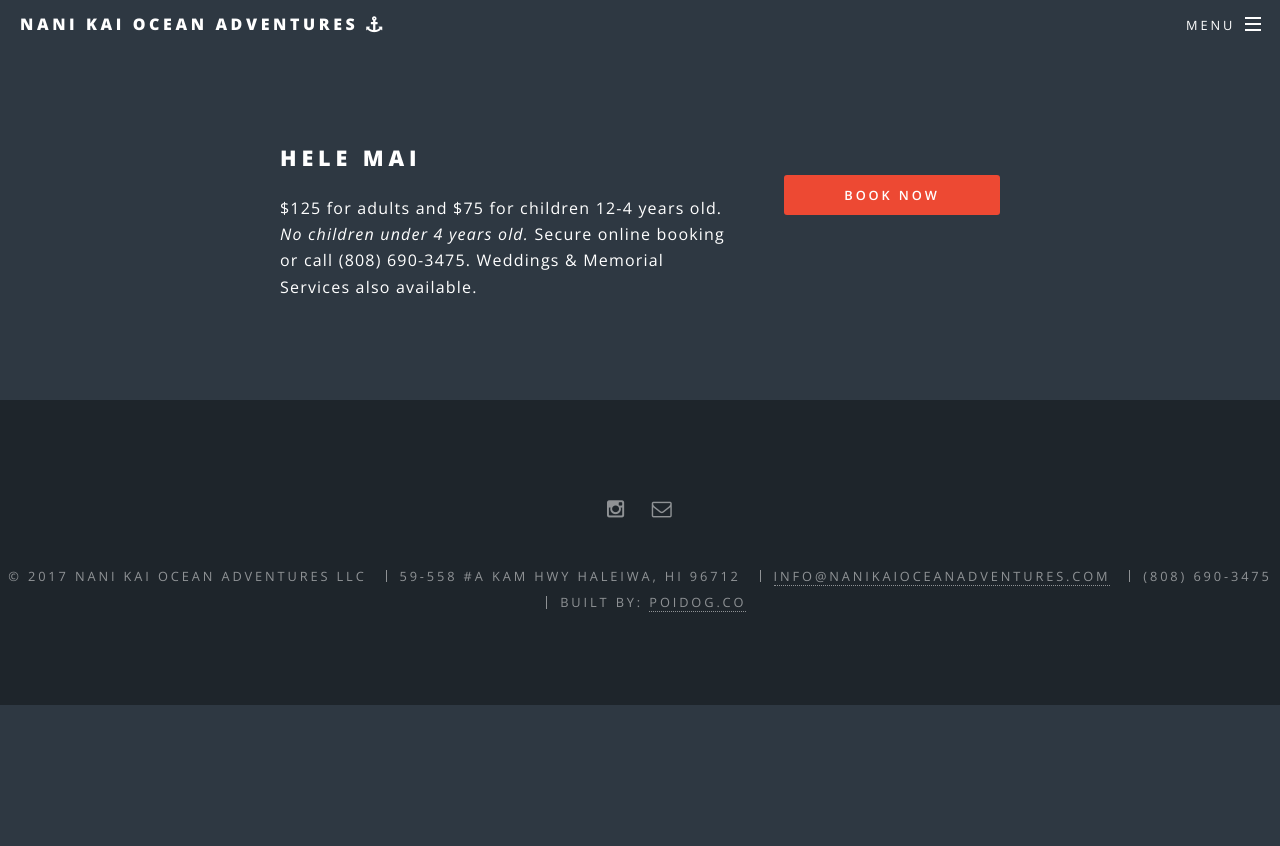
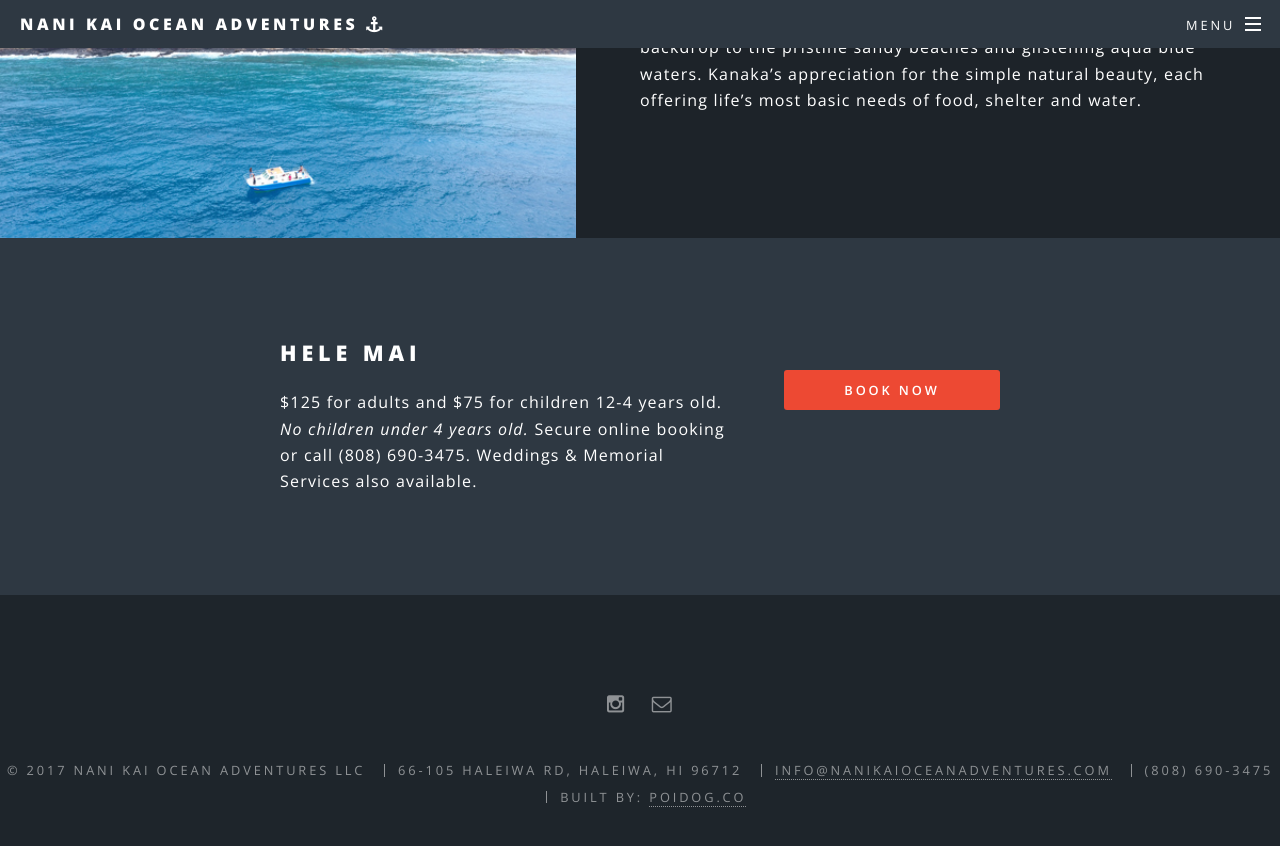
Before and after one commit to skam223/skam223.github.io, a Jekyll site: the page built from index.html, in a window 1280 px wide and 900 px high, scrolled down 4241 px. Shown: the top 846 px of the window. Built offline with Jekyll 4.4.1, drawn with Linux system fonts in a browser that asks for light colours; a script that is not in the unit is left out; before the commit the page ends 4946 px from its top, so only the background shows below that.

Commit message:
Mosquito

```diff
--- a/_includes/footer.html
+++ b/_includes/footer.html
@@ -21,7 +21,7 @@
     {% endif %}
     {{ thisyear }}
     {% if site.owner %}{{ site.owner }}{% else %}{{ site.title }}{% endif %}</li>
-    <li>59-558 #A Kam Hwy Haleiwa, HI 96712</li>
+    <li>66-105 Haleiwa Rd, Haleiwa, HI 96712</li>
     <li><a href="mailto:info@nanikaioceanadventures.com">info@nanikaioceanadventures.com</a></li>
     <li>(808) 690-3475</li>
     <li>Built by: <a href="http://www.poidog.co" target="_blank">poidog.co</a></li>
```
Also changed, not shown: images/spotlight_1.jpg (added).
